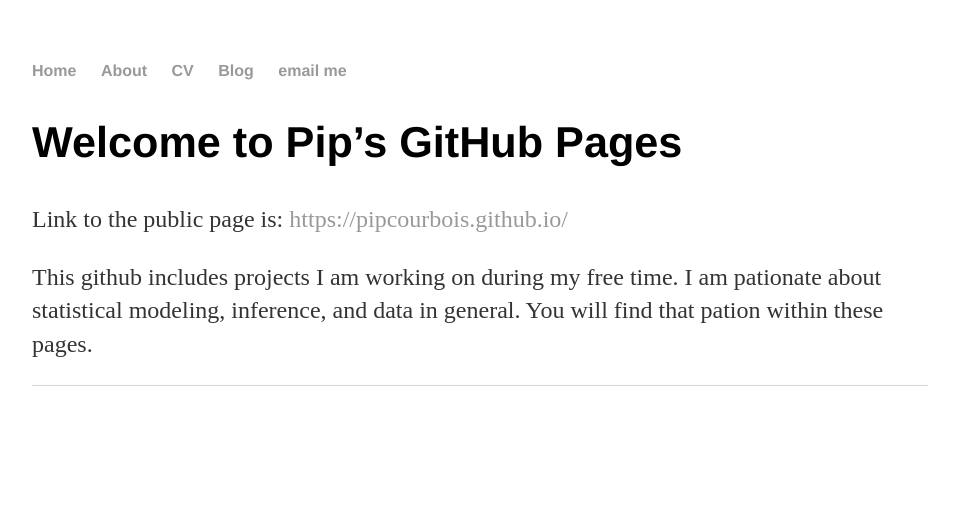
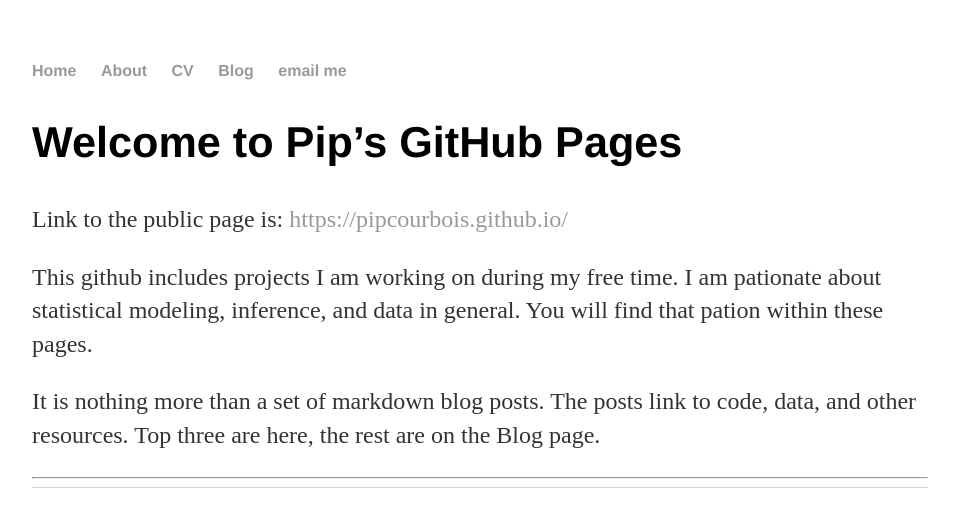
Before and after one commit to PipCourbois/PipCourbois.github.io, a Jekyll site: the page built from index.md, in a window 1280 px wide. Shown: the top 527 px of the page, without its empty margins (160-1119 px from the left). Built offline with Jekyll 4.4.1, drawn with Linux system fonts in a browser that asks for light colours.

Commit message:
Update index.md

```diff
--- a/index.md
+++ b/index.md
@@ -8,3 +8,7 @@
 Link to the public page is: [https://pipcourbois.github.io/](https://pipcourbois.github.io/)
 
 This github includes projects I am working on during my free time. I am pationate about statistical modeling, inference, and data in general. You will find that pation within these pages.
+
+It is nothing more than a set of markdown blog posts.  The posts link to code, data, and other resources.  Top three are here, the rest are on the Blog page.
+
+---
```
